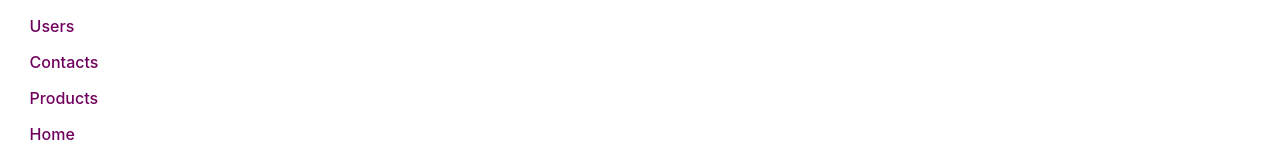
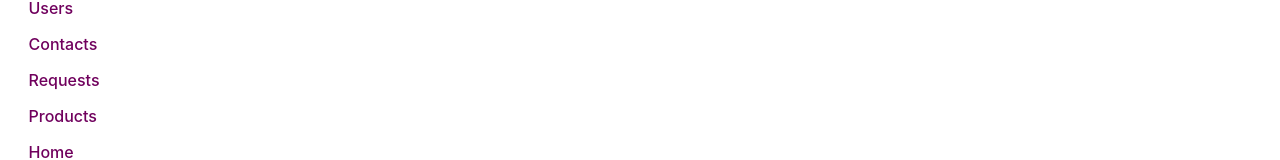
Before and after one commit to Nabab-Hub/AutomaticExamBot, a React (Create React App) app in the folder exam_app/: page /admin in a window 1280 px wide. Shown: the part 349-509 px from the top of the page. Built offline with nearby package versions, Linux system fonts and the light colour scheme; no server answers.

Commit message:
Update AdminLayout.jsx

```diff
--- a/exam_app/src/components/layouts/AdminLayout.jsx
+++ b/exam_app/src/components/layouts/AdminLayout.jsx
@@ -11,6 +11,7 @@ export default function AdminLayout() {
                     <ul>
                         <li><NavLink to='/admin/users'>Users</NavLink></li>
                         <li><NavLink to='/admin/contacts'>Contacts</NavLink></li>
+                        <li><NavLink to='/admin/coins_request'>Requests</NavLink></li>
                         <li><NavLink to='/products'>Products</NavLink></li>
                         <li><NavLink to='/'>Home</NavLink></li>
                     </ul>
```
